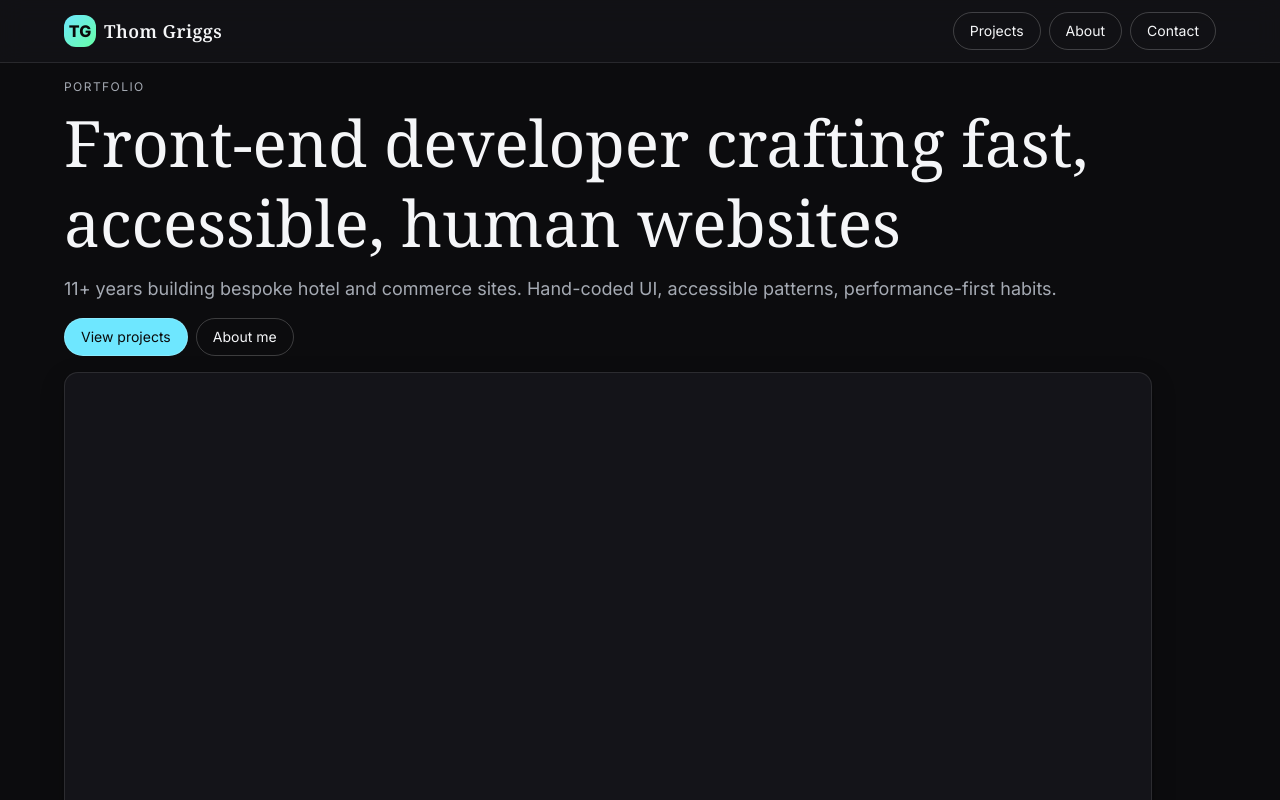
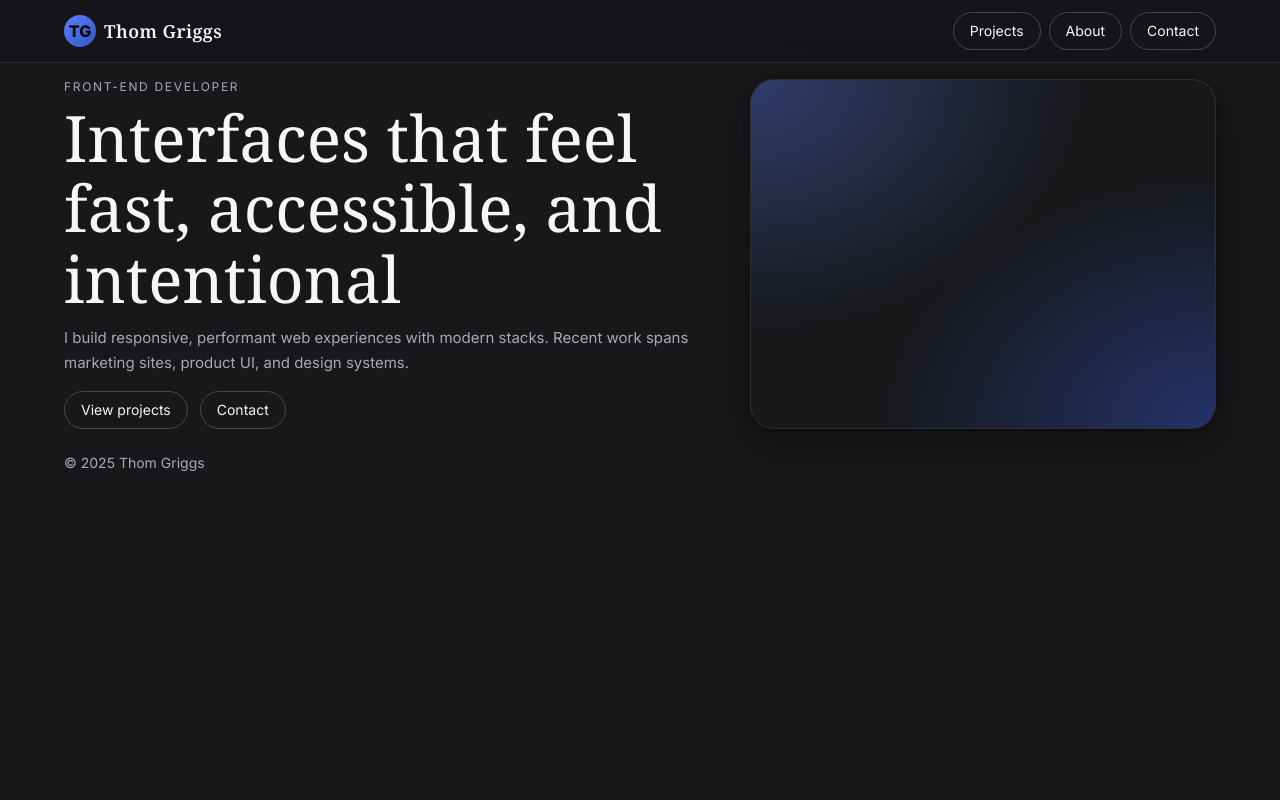
Before and after one commit to thomgriggs/thomgriggs-portfolio, a Next.js app: page / in a window 1280 px wide. Shown: the top 800 px of the page. Built offline with nearby package versions, Linux system fonts and the light colour scheme; no server answers.

Commit message:
fix(tailwind): remove @apply of custom class causing build error

```diff
--- a/next.config.ts
+++ b/next.config.ts
@@ -1,9 +1,11 @@
-import type { NextConfig } from 'next';
+import type { NextConfig } from 'next'
 
 const nextConfig: NextConfig = {
-	images: {
-		remotePatterns: [{ protocol: 'https', hostname: 'cdn.sanity.io' }],
-	},
-};
+  reactStrictMode: true,
+  images: {
+    remotePatterns: [{ protocol: 'https', hostname: 'cdn.sanity.io' }],
+  },
+  eslint: { ignoreDuringBuilds: true },
+}
 
-export default nextConfig;
+export default nextConfig
--- a/src/app/globals.css
+++ b/src/app/globals.css
@@ -1,85 +1,33 @@
-@import 'tailwindcss';
-@import 'tailwindcss';
+@import "tailwindcss";
+@import "../theme/tokens.css";
 
-/* ---- tokens ---- */
-:root {
-	--bg: 12 12 14;
-	--surface: 20 20 25;
-	--fg: 245 246 248;
-	--muted: 165 170 179;
-
-	--primary: 110 231 255;
-	--secondary: 102 255 166;
-	--accent: 255 190 11;
-
-	--radius-app: 16px;
-	--radius-card: 14px;
-	--shadow-soft: 0 1px 2px rgba(0, 0, 0, 0.2), 0 8px 24px rgba(0, 0, 0, 0.22);
+@theme{
+  --color-bg: rgb(var(--neutral-900));
+  --color-surface: rgb(20 20 25);
+  --color-fg: rgb(245 246 248);
+  --color-muted: rgb(165 170 179);
+  --color-brand-500: rgb(var(--brand-500));
+  --color-brand-700: rgb(var(--brand-700));
+  --color-accent: rgb(var(--accent-500));
+  --radius-card: var(--radius-md);
+  --radius-app: var(--radius-xl);
 }
 
-/* ---- tailwind v4 tokens ---- */
-@theme {
-	--color-bg: rgb(var(--bg));
-	--color-surface: rgb(var(--surface));
-	--color-fg: rgb(var(--fg));
-	--color-muted: rgb(var(--muted));
-	--color-primary: rgb(var(--primary));
-	--color-secondary: rgb(var(--secondary));
-	--color-accent: rgb(var(--accent));
-	--radius-app: var(--radius-app);
-	--radius-card: var(--radius-card);
+html,body{ @apply bg-bg text-fg min-h-screen m-0; }
+.container{ @apply mx-auto max-w-[1200px] w-full px-6; }
+
+@layer components{
+  .btn{ @apply inline-flex items-center gap-2 rounded-full border border-white/20 px-4 py-2 text-sm transition hover:border-white/40; }
+  .btn-primary{ @apply inline-flex items-center gap-2 rounded-full border border-white/20 px-4 py-2 text-sm transition hover:border-white/40;}
+  .card{ @apply bg-surface border border-white/10 grid gap-3 p-4; border-radius: var(--radius-card); box-shadow: var(--shadow-m); }
+  .brand{ @apply inline-flex items-center gap-2; }
+  .brand-mark{ @apply inline-flex h-8 w-8 items-center justify-center rounded-xl font-extrabold; background: linear-gradient(135deg, rgb(var(--brand-500)), rgb(var(--brand-700))); color:#0a0a0a; }
+  .h1{ font-family: var(--font-serif); line-height: var(--lh-tight); font-size: var(--fs-hero); }
+  .h2{ font-family: var(--font-serif); line-height: 1.2; font-size: var(--fs-h2); }
+  .eyebrow{ @apply text-xs uppercase text-muted; letter-spacing:.14em }
 }
 
-/* ---- base ---- */
-html,
-body {
-	@apply bg-bg text-fg m-0 min-h-screen;
-}
-.container {
-	@apply mx-auto w-full max-w-[1200px] px-6;
-}
-
-/* ---- components ---- */
-@layer components {
-	.btn {
-		@apply inline-flex items-center gap-2 rounded-full border border-white/20 px-4 py-2 text-sm transition hover:border-white/40;
-	}
-	/* no @apply btn here—repeat the utilities */
-	.btn-primary {
-		@apply inline-flex items-center gap-2 rounded-full border border-white/20 px-4 py-2 text-sm transition hover:border-white/40;
-		background: rgb(var(--primary));
-		color: #0a0a0a;
-	}
-	.card {
-		@apply bg-surface grid gap-3 rounded-[var(--radius-card)] border border-white/10 p-4;
-		box-shadow: var(--shadow-soft);
-	}
-	.grid-12 {
-		@apply grid grid-cols-12 gap-4;
-	}
-	.brand {
-		@apply inline-flex items-center gap-2;
-	}
-	.brand-mark {
-		@apply inline-flex h-8 w-8 items-center justify-center rounded-xl font-extrabold;
-		background: linear-gradient(
-			135deg,
-			rgb(var(--primary)),
-			rgb(var(--secondary))
-		);
-		color: #0a0a0a;
-	}
-	.h1 {
-		@apply font-serif leading-tight;
-		font-size: clamp(36px, 5vw, 64px);
-	}
-	.eyebrow {
-		@apply text-muted text-xs tracking-wide uppercase;
-		letter-spacing: 0.12em;
-	}
-}
-
-:focus-visible{ outline: 2px solid rgb(var(--primary)); outline-offset: 2px }
+:focus-visible{ outline: 2px solid rgb(var(--brand-500)); outline-offset: 2px }
 .skip-link{
   position:absolute; left:-9999px; top:auto; width:1px; height:1px; overflow:hidden;
 }
--- a/src/app/layout.tsx
+++ b/src/app/layout.tsx
@@ -1,16 +1,17 @@
-import type { Metadata } from 'next'
-import Link from 'next/link'
-import { Inter, Noto_Serif } from 'next/font/google'
-import { Analytics } from '@vercel/analytics/react'
-import { SpeedInsights } from '@vercel/speed-insights/next'
-import './globals.css'
+import type { Metadata } from 'next';
+import Link from 'next/link';
+import { Inter, Noto_Serif } from 'next/font/google';
+import { Analytics } from '@vercel/analytics/react';
+import { SpeedInsights } from '@vercel/speed-insights/next';
+import './globals.css';
 
-const inter = Inter({ subsets: ['latin'], variable: '--font-sans' })
-const noto = Noto_Serif({ subsets: ['latin'], variable: '--font-serif' })
+const inter = Inter({ subsets: ['latin'], variable: '--font-sans' });
+const noto = Noto_Serif({ subsets: ['latin'], variable: '--font-serif' });
 
-const siteUrl = process.env.NEXT_PUBLIC_SITE_URL || 'https://thomgriggs-portfolio.vercel.app'
-const titleDefault = 'Thom Griggs • Front-End Developer'
-const description = 'Responsive, performant, accessible web experiences.'
+const siteUrl =
+	process.env.NEXT_PUBLIC_SITE_URL || 'https://thomgriggs-portfolio.vercel.app';
+const titleDefault = 'Thom Griggs • Front-End Developer';
+const description = 'Responsive, performant, accessible web experiences.';
 
 export const metadata: Metadata = {
 	metadataBase: new URL(siteUrl),
@@ -29,31 +30,49 @@ export const metadata: Metadata = {
 		title: titleDefault,
 		description,
 	},
-}
+};
 
-export default function RootLayout({ children }: { children: React.ReactNode }) {
+export default function RootLayout({
+	children,
+}: {
+	children: React.ReactNode;
+}) {
 	return (
 		<html lang="en" className={`${inter.variable} ${noto.variable}`}>
 			<body className="font-sans">
-        <a href="#main" className="skip-link">Skip to content</a>
-        <nav className="sticky top-0 z-50 backdrop-blur-md bg-surface/70 border-b border-white/10">
+				<a href="#main" className="skip-link">
+					Skip to content
+				</a>
+				<nav className="bg-surface/70 sticky top-0 z-50 border-b border-white/10 backdrop-blur-md">
 					<div className="container flex items-center justify-between py-3">
 						<Link href="/" className="brand text-inherit no-underline">
 							<span className="brand-mark">TG</span>
-              <span className="font-serif text-lg font-semibold tracking-wide">Thom Griggs</span>
+							<span className="font-serif text-lg font-semibold tracking-wide">
+								Thom Griggs
+							</span>
 						</Link>
 						<div className="flex items-center gap-2">
-              <Link className="btn" href="/projects">Projects</Link>
-              <Link className="btn" href="/about">About</Link>
-              <Link className="btn" href="/contact">Contact</Link>
+							<Link className="btn" href="/projects">
+								Projects
+							</Link>
+							<Link className="btn" href="/about">
+								About
+							</Link>
+							<Link className="btn" href="/contact">
+								Contact
+							</Link>
 						</div>
 					</div>
 				</nav>
-        <main id="main" className="container">{children}</main>
-        <footer className="container text-muted text-sm py-6">© {new Date().getFullYear()} Thom Griggs</footer>
+				<main id="main" className="container">
+					{children}
+				</main>
+				<footer className="text-muted container py-6 text-sm">
+					© {new Date().getFullYear()} Thom Griggs
+				</footer>
 				<Analytics />
 				<SpeedInsights />
 			</body>
 		</html>
-  )
+	);
 }
--- a/src/app/page.tsx
+++ b/src/app/page.tsx
@@ -1,36 +1,25 @@
-import Link from 'next/link';
-import { Section } from './components/Section';
+import Link from 'next/link'
+import { Section } from './components/Section'
 
-export default function Page() {
-	return (
-		<>
-			<Section>
-				<div className="grid-12" style={{ gridTemplateColumns: '1.2fr .8fr' }}>
-					<section className="col-span-12 lg:col-span-8">
-						<p className="eyebrow mb-2">Portfolio</p>
-						<h1 className="h1 m-0">
-							Front-end developer crafting fast, accessible, human websites
-						</h1>
-						<p className="text-muted mt-3 text-[18px]">
-							11+ years building bespoke hotel and commerce sites. Hand-coded
-							UI, accessible patterns, performance-first habits.
-						</p>
-						<div className="mt-4 flex gap-2">
-							<Link className="btn-primary" href="/projects">
-								View projects
-							</Link>
-							<Link className="btn" href="/about">
-								About me
-							</Link>
-						</div>
-					</section>
-					<aside aria-hidden className="col-span-12 lg:col-span-4">
-						<div className="card aspect-[4/3]" />
-					</aside>
-				</div>
-				<div className="card mt-4 p-4">Tailwind OK</div>
-				<div className="card mt-4 p-4">Tailwind OK</div>
-			</Section>
-		</>
-	);
+export default function Page(){
+  return (
+    <Section>
+      <div className="grid grid-cols-12 gap-6 items-center">
+        <div className="col-span-12 lg:col-span-7">
+          <div className="eyebrow">Front-end developer</div>
+          <h1 className="h1 mt-2">Interfaces that feel fast, accessible, and intentional</h1>
+          <p className="mt-3 text-[15px] leading-relaxed text-muted">I build responsive, performant web experiences with modern stacks. Recent work spans marketing sites, product UI, and design systems.</p>
+          <div className="mt-4 flex gap-3">
+            <Link href="/projects" className="btn-primary">View projects</Link>
+            <Link href="/contact" className="btn">Contact</Link>
+          </div>
+        </div>
+        <div className="col-span-12 lg:col-span-5">
+          <div className="relative aspect-[4/3] rounded-[var(--radius-app)] border border-white/10 overflow-hidden" style={{boxShadow:'var(--shadow-l)'}}>
+            <div className="absolute inset-0" style={{background:'radial-gradient(120% 120% at 0% 0%, rgba(90,130,255,.35) 0%, transparent 60%), radial-gradient(120% 120% at 100% 100%, rgba(48,84,200,.45) 0%, transparent 60%)'}} />
+          </div>
+        </div>
+      </div>
+    </Section>
+  )
 }
--- a/src/app/robots.ts
+++ b/src/app/robots.ts
@@ -1,10 +1,10 @@
-import type { MetadataRoute } from 'next'
+import type { MetadataRoute } from 'next';
 
 export default function robots(): MetadataRoute.Robots {
-  return {
-    rules: [
-      { userAgent: '*', allow: '/', disallow: ['/studio'] },
-    ],
-    sitemap: (process.env.NEXT_PUBLIC_SITE_URL || 'https://thomgriggs-portfolio.vercel.app') + '/sitemap.xml',
-  }
+	return {
+		rules: [{ userAgent: '*', allow: '/', disallow: ['/studio'] }],
+		sitemap:
+			(process.env.NEXT_PUBLIC_SITE_URL ||
+				'https://thomgriggs-portfolio.vercel.app') + '/sitemap.xml',
+	};
 }
--- /dev/null
+++ b/src/theme/tokens.css
@@ -0,0 +1,44 @@
+:root{
+  --brand-50: 250 250 255;
+  --brand-100: 235 240 255;
+  --brand-200: 210 220 255;
+  --brand-300: 170 190 255;
+  --brand-400: 130 160 255;
+  --brand-500: 90 130 255;
+  --brand-600: 65 105 230;
+  --brand-700: 48 84 200;
+  --brand-800: 36 64 150;
+  --brand-900: 24 42 105;
+
+  --neutral-50: 250 250 250;
+  --neutral-100: 244 244 245;
+  --neutral-200: 228 228 231;
+  --neutral-300: 212 212 216;
+  --neutral-400: 161 161 170;
+  --neutral-500: 113 113 122;
+  --neutral-600: 82 82 91;
+  --neutral-700: 63 63 70;
+  --neutral-800: 39 39 42;
+  --neutral-900: 24 24 27;
+
+  --accent-500: 255 190 11;
+
+  --radius-xs: 6px;
+  --radius-sm: 10px;
+  --radius-md: 14px;
+  --radius-lg: 18px;
+  --radius-xl: 24px;
+
+  --shadow-s: 0 1px 2px rgba(0,0,0,.25), 0 4px 12px rgba(0,0,0,.18);
+  --shadow-m: 0 1px 2px rgba(0,0,0,.25), 0 8px 24px rgba(0,0,0,.22);
+  --shadow-l: 0 2px 6px rgba(0,0,0,.28), 0 16px 40px rgba(0,0,0,.28);
+
+  --font-sans: var(--font-sans);
+  --font-serif: var(--font-serif);
+
+  --fs-hero: clamp(36px, 6vw, 64px);
+  --fs-h2: clamp(20px, 2.8vw, 28px);
+  --fs-body: 15px;
+  --lh-tight: 1.1;
+  --lh-body: 1.6;
+}
```
Also changed, not shown: package.json (+6 -1 lines), 2 other files (tests, documents, lock files or other folders). Lines whose indentation alone changed are shown as unchanged.
